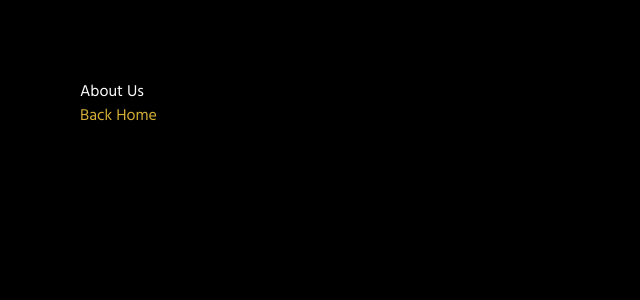
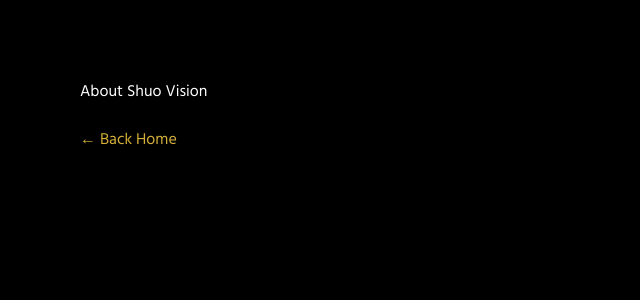
Before and after one commit to shuovision/shuo, a Next.js app: page /about in a window 1280 px wide. Shown: the top 300 px of the page, without its empty margins (0-640 px from the left). Built offline with nearby package versions, Linux system fonts and the light colour scheme.

Commit message:
Update about.js

```diff
--- a/pages/about.js
+++ b/pages/about.js
@@ -1,3 +1,3 @@
 export default function About() {
-  return <div className="bg-black min-h-screen text-white p-20"><h1>About Us</h1><a href="/" className="text-[#D4AF37]">Back Home</a></div>
+  return <div className="bg-black min-h-screen text-white p-20"><h1>About Shuo Vision</h1><br/><a href="/" className="text-[#D4AF37]">← Back Home</a></div>
 }
```
